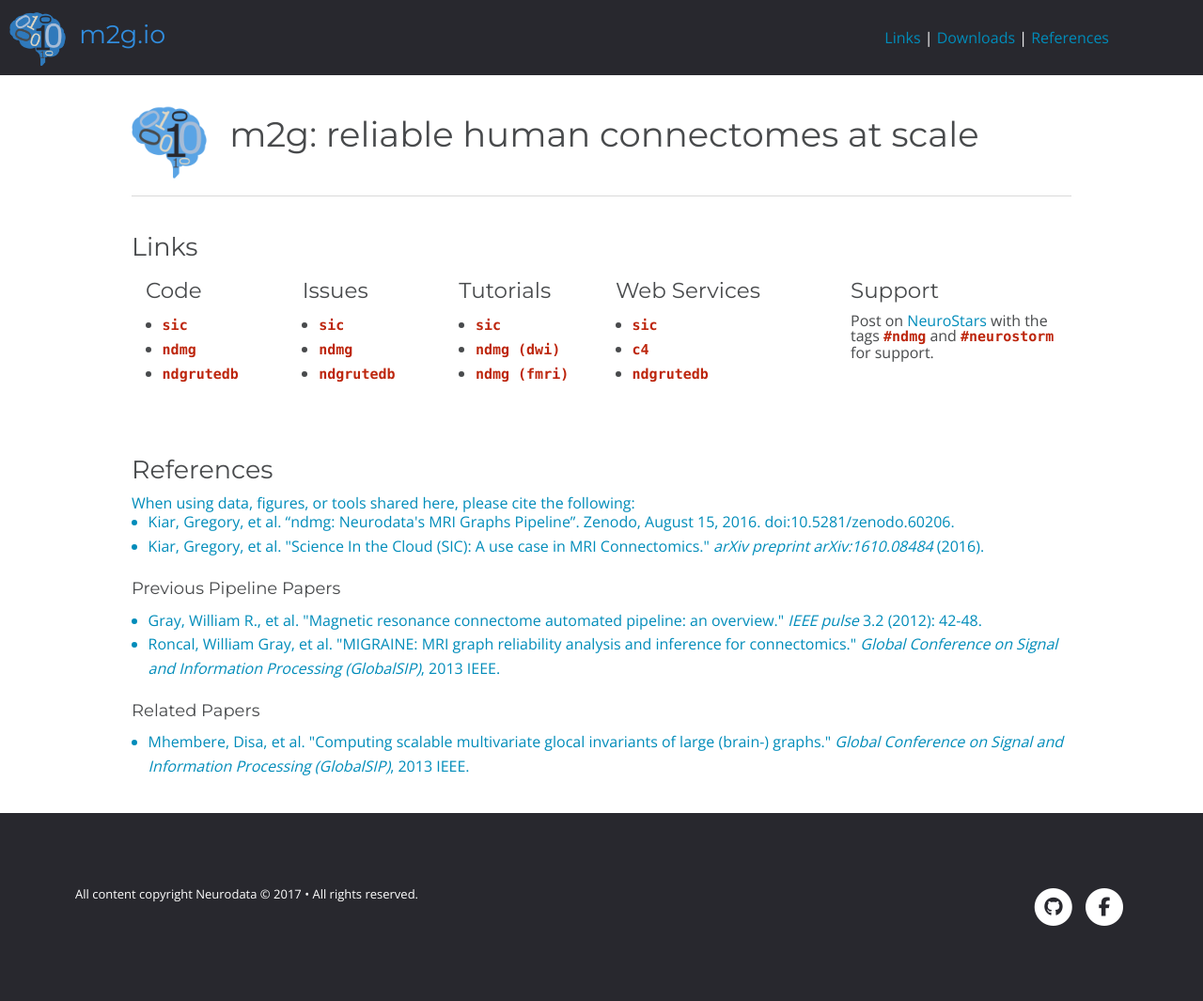
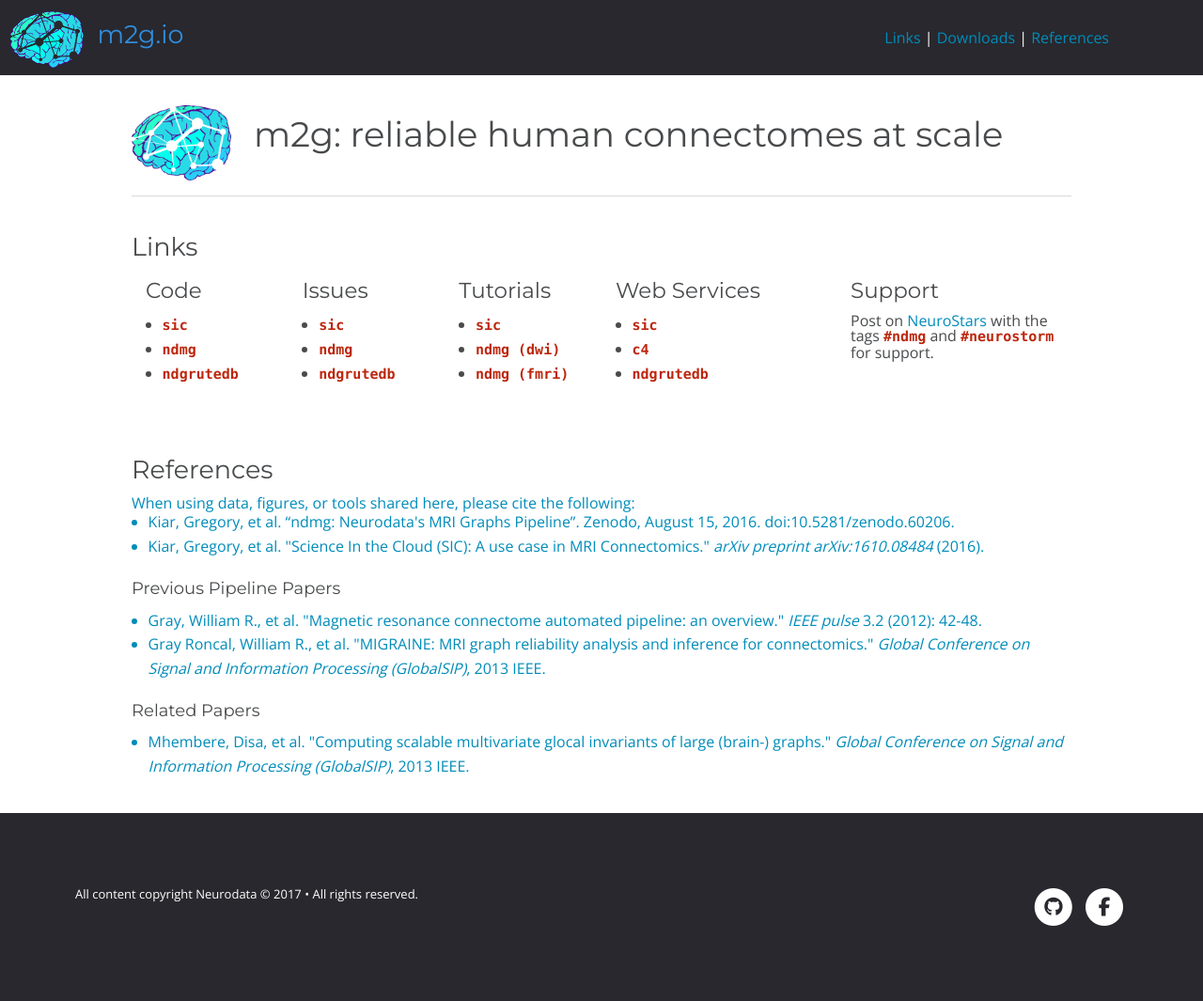
Before and after one commit to neurodata/mri.neurodata.io, a Jekyll site: the page built from index.html, in a window 1280 px wide. Shown: the whole page at 94% size. Built offline with Jekyll 4.4.1, drawn with Linux system fonts in a browser that asks for light colours; nearby versions of some CDN libraries; the list of posts is cut into pages by our own code; comment, search, counter and statistics services are not loaded.

Commit message:
updated logo

```diff
--- a/_config.yml
+++ b/_config.yml
@@ -1,7 +1,7 @@
 title:          m2g @ NeuroData
 description:    "NeuroData's home for M3RI derived graphs, tools, and services"
-logodark:             neurodata.png
-logolight:            neurodata.png
+logodark:             ndmg.png
+logolight:            ndmg.png
 disqus_shortname: ndata
 share:            true
 dropcap:			true
--- a/index.html
+++ b/index.html
@@ -69,7 +69,7 @@ When using data, figures, or tools shared here, please cite the following:
 <h5> Previous Pipeline Papers </h5>
 <ul>
 	<li>Gray, William R., et al. "Magnetic resonance connectome automated pipeline: an overview." <em>IEEE pulse</em> 3.2 (2012): 42-48. </li>
-	<li>Roncal, William Gray, et al. "MIGRAINE: MRI graph reliability analysis and inference for connectomics." <em>Global Conference on Signal and Information Processing (GlobalSIP)</em>, 2013 IEEE.</li>
+	<li>Gray Roncal, William R., et al. "MIGRAINE: MRI graph reliability analysis and inference for connectomics." <em>Global Conference on Signal and Information Processing (GlobalSIP)</em>, 2013 IEEE.</li>
 </ul>
 <h5> Related Papers </h5>
 <ul>
```
Also changed, not shown: 6 other files.
